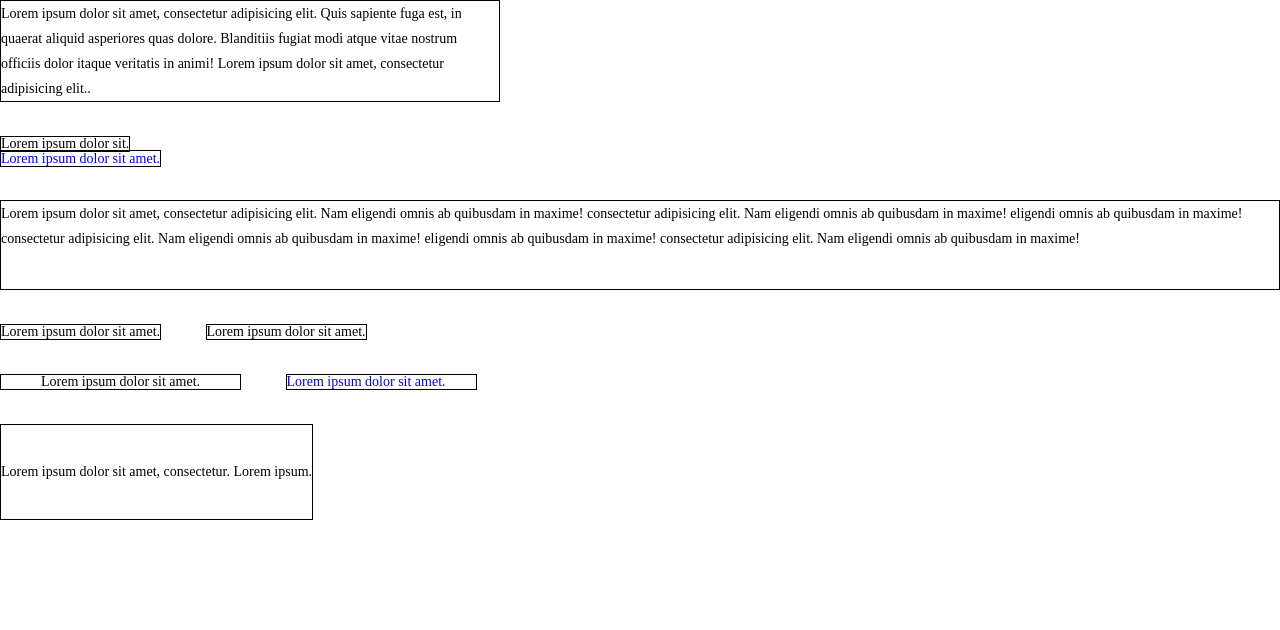
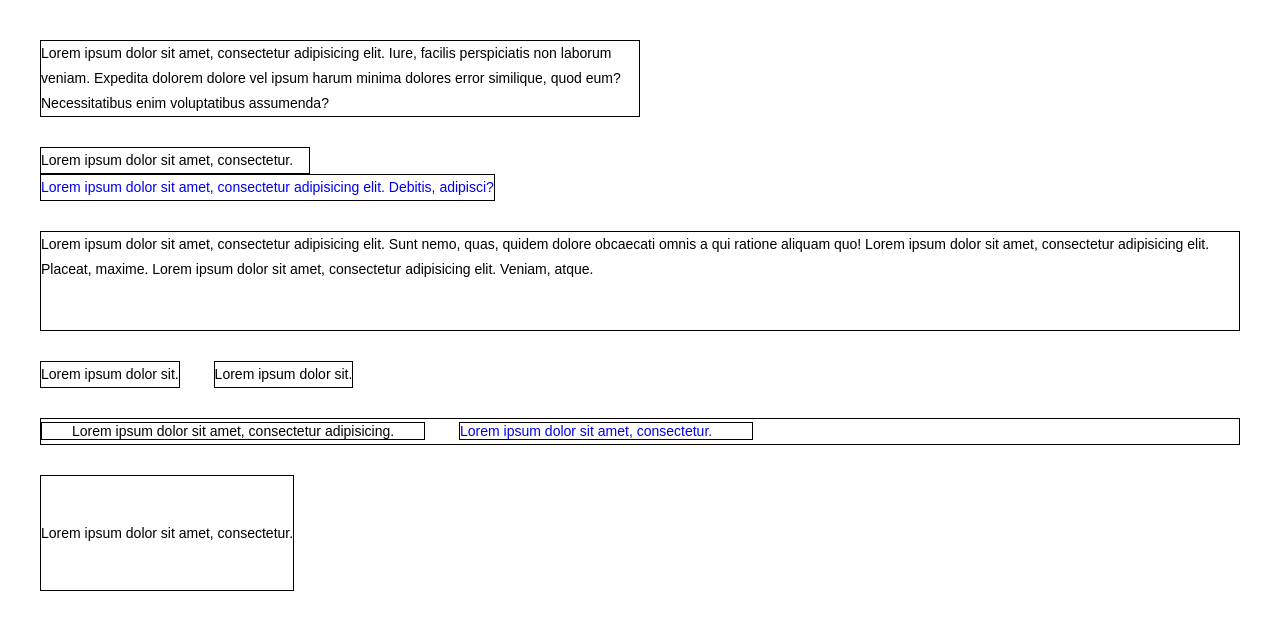
Before and after one commit to Beaver127/frontend, a plain HTML site: page css_3/css_3/index.html in a window 1280 px wide. Drawn offline with Linux system fonts and the light colour scheme.

Commit message:
Third commit

```diff
--- a/css_3/css_3/css/style.css
+++ b/css_3/css_3/css/style.css
@@ -53,44 +53,62 @@ img{vertical-align: top;}
 
 /*  обнуляем все заголовки <h> */
 h1,h2,h3,h4,h5,h6{font-size: inherit;font-weight: 400;}
-.border {
-	border: 1px solid #000000;
+body {
+	font-family: Arial, "Helvetica Neue", Helvetica, sans-serif;
+	padding: 40px;
 }
-.first_block {
-	max-width: 500px;
+div {
+border: 1px solid #000;
+}
+span {
+border: 1px solid #000;
+}
+a {
+border: 1px solid #000;
+}
+p {
+	border: 1px solid #000;
+}
+.block_one {
+	width: 600px;
+	line-height: 25px;
+	margin: 0 0 30px 0;
+}
+.span_one {
+	line-height: 25px;
+	display: block;
+	width: 270px;
+}
+.link_one {
+	line-height: 25px;
+	display: inline-block;
+	margin: 0 0 30px 0;
+}
+.block_two {
+	height: 100px;
+	line-height: 25px;
+	margin: 0 0 30px 0;
+}
+.block_three {
+	display: inline-block;
+	margin: 0 30px 0 0;
 	line-height: 25px;
 }
-.second_block {
+.p_two {
 	line-height: 25px;
-	min-height: 90px;
+	display: inline-block;
+	margin: 0 0 30px 0;
 }
-/* PRINT LINE*/
-.pl {
-	display: block;
+.span_two {
+	line-height: 25px;
+	padding: 0 30px;
+	margin: 0 30px 0 0;
 }
-/* DISPLAY */
-.inline {
+.link_two {
+padding: 0 40px 0 0 ;
+}
+.span_three {
 	display: inline-block;
-
+	margin: 30px 0 0 0 ;
+	padding: 50px 0;
 }
-/* PADDING */
-.pr_30 {
-	padding: 0 30px 0 0;
-}
-.plr_40 {
-	padding: 0 40px;
-}
-.ptb_40 {
-	padding: 40px 0;
-}
-
-/* MARGIN */
-.ml_41 {
-	margin: 0 0 0 41px;
-}
-.mr_41 {
-	margin: 0 41px 0 0;
-}
-.mb_34 {
-	margin: 0 0 34px 0;
-}
--- a/css_3/css_3/index.html
+++ b/css_3/css_3/index.html
@@ -11,37 +11,33 @@
 	<meta http-equiv="Content-Type" content="text/html;charset=UTF-8">
 </head>
 <body>
-<div class="first_block border">
-	Lorem ipsum dolor sit amet, consectetur
-	 adipisicing elit. Quis sapiente fuga est, in quaerat
-	aliquid asperiores quas dolore. Blanditiis fugiat modi
-	 atque vitae nostrum officiis dolor itaque veritatis in animi!
-	Lorem ipsum dolor sit amet, consectetur adipisicing elit..
-</div>
-<div class="pl mb_34"></div>
-<span class="border inline">Lorem ipsum dolor sit.</span>
-<div class="pl"></div>
-<a href="#" class="border">Lorem ipsum dolor sit amet.</a>
-<div class="pl mb_34"></div>
-<div class="second_block border">Lorem ipsum dolor sit amet,
-consectetur adipisicing elit. Nam
-eligendi omnis ab quibusdam in maxime!
-consectetur adipisicing elit. Nam
-eligendi omnis ab quibusdam in maxime!
-eligendi omnis ab quibusdam in maxime!
-consectetur adipisicing elit. Nam
-eligendi omnis ab quibusdam in maxime!
-eligendi omnis ab quibusdam in maxime!
-consectetur adipisicing elit. Nam
-eligendi omnis ab quibusdam in maxime!
-</div>
-<div class="pl mb_34"></div>
-<div class="border inline mr_41">Lorem ipsum dolor sit amet.</div>
-<p class="border inline">Lorem ipsum dolor sit amet.</p>
-<div class="pl mb_34"></div>
-<span class="inline border plr_40">Lorem ipsum dolor sit amet.</span>
-<a href="#" class="inline border ml_41 pr_30">Lorem ipsum dolor sit amet.</a>
-<div class="pl mb_34"></div>
-<span class="border inline ptb_40">Lorem ipsum dolor sit amet, consectetur. Lorem ipsum.</span>
+	<div class="block_one">
+		Lorem ipsum dolor sit amet, consectetur adipisicing elit. Iure, facilis perspiciatis non laborum veniam. Expedita dolorem dolore vel ipsum harum minima dolores error similique, quod eum? Necessitatibus enim voluptatibus assumenda?
+	</div>
+
+
+	<span class="span_one">Lorem ipsum dolor sit amet, consectetur.</span>
+	<a href="#" class="link_one">Lorem ipsum dolor sit amet, consectetur adipisicing elit. Debitis, adipisci?</a>
+
+
+	<div class="block_two">Lorem ipsum dolor sit amet, consectetur adipisicing elit. Sunt nemo, quas, quidem dolore obcaecati omnis a qui ratione aliquam quo!
+	Lorem ipsum dolor sit amet, consectetur adipisicing elit. Placeat, maxime.
+	Lorem ipsum dolor sit amet, consectetur adipisicing elit. Veniam, atque.</div>
+
+
+	<div class="block_three">Lorem ipsum dolor sit.</div>
+	<p class="p_two">Lorem ipsum dolor sit.</p>
+
+
+	<div>
+		<span class="span_two">Lorem ipsum dolor sit amet, consectetur adipisicing.</span>
+
+	<a href="#" class="link_two">Lorem ipsum dolor sit amet, consectetur.</a>
+	</div>
+
+
+
+	<span class="span_three">Lorem ipsum dolor sit amet, consectetur.
+	</span>
 </body>
 </html>
--- a/css_8/css_8/css/style.css
+++ b/css_8/css_8/css/style.css
@@ -58,100 +58,60 @@ img{vertical-align: top;}
 
 /*  обнуляем все заголовки <h> */
 h1,h2,h3,h4,h5,h6{font-size: inherit;font-weight: 400;}
+body {
+padding: 40px;
+font-family: Arial, "Helvetica Neue", Helvetica, sans-serif;
+}
+.block {
+	border: 5px solid red;
+	/*
+	при назначении ширины
+	и при использовании
+	следующей комбинации отступов
+	блок распологается по
+	*/
+	max-width: 800px;
+	margin: 0px auto;
+	height: 800px;
+}
+.block div {
+	line-height: 50px;
+font-size: 18px;
+font-weight: 700;
+text-align: center;
+}
+.bloc__1 {
+background-color: #ece89d;
+}
+.bloc__2 {
+background-color: #5e5373;
+color: #fff;
+position: relative;
+left: 50px;
+top: 100px;
+}
+.bloc__3 {
+background-color: #18b5a4;
+}
+/*
+Позыционирование:
+---
+position: static; - по умалчанию
+---
+position: relative;  - позиционирование
+устанавливается относительно его изначального положения в коде
+можно использовать такие свойства:
+left: 0;
+top: 0;
+right: 0;
+bottom: 0;
+так же можно использовать отрицательные значения и одновременно все 4 свойтсва нельзя использовать только или
+left:0;
+top:0;
+или
+right:0;
+bottom:0;
 
-body {
+---
 
-	padding: 40px;
-	font-family: Arial, "Helvetica Neue", Helvetica, sans-serif;
-}
-
-.list {
-	margin: 0 0 30px 0;
-}
-.list li {
-	font-size: 20px;
-	line-height: 36px;
-	color: #273d46;
-
-}
-.list li:first-child {
-text-decoration: line-through;
-}
-.list li:nth-child(2) {
-font-weight: 700;
-}
-.list li:nth-child(3) {
-	font-style: italic;
-}
-.list li:last-child {
-	text-transform: uppercase;
-}
-
-.list li:before {
-	content: '';
-	height: 20px;
-	width: 30px;
-	background: url('../img/icons/icon.png') left no-repeat;
-	display: inline-block;
-}
-
-.list li:first-child:hover {
-	text-decoration: none;
-}
-.list li:nth-child(2):hover {
-	color: red;
-	font-weight: 400;
-}
-.list li:nth-child(3):hover {
-	font-style: normal;
-}
-.list li:last-child:hover {
-	text-transform: none;
-}
-.list li:nth-child(2):hover:before {
-	background: url('../img/icons/icon_red.png') left no-repeat;
-}
-.submit {
-color: #ffffff;
-box-shadow: 0 6px 40px rgba(128, 183, 179, 0.54);
-font-size: 18px;
-text-transform: uppercase;
-background-color: #80b7b3;
-letter-spacing: 2.8px;
-padding: 10px 25px;
-border-radius: 25px;
-margin: 0 0 30px 0;
-}
-
-.submit:hover:after {
-content: '→';
-
-}
-.submit:active:after {
-content: '→';
-
-}
-.submit:hover {
-background-color: #3a5856;
-}
-.submit:active {
-	background-color: #818181;
-	box-shadow: none;
-}
-.first {
-font-size: 18px;
-color: #000000;
-line-height: 28px;
-margin: 0 0 30px 0;
-}
-.first:first-line {
-	color: #ff0000;
-}
-.second {
-color: #000000;
-font-size: 18px;
-line-height: 28px;
-}
-.second:first-letter {
-	color: #ff0000;
-}
+*/
```
Also changed, not shown: css_8/css_8/index.html (+13 -15 lines), css_8/info.txt, 1 other file.
